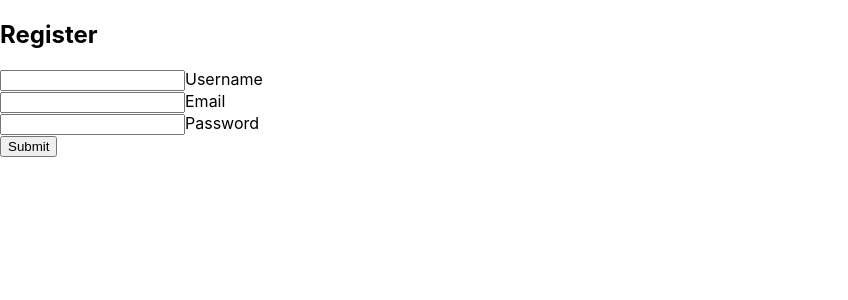
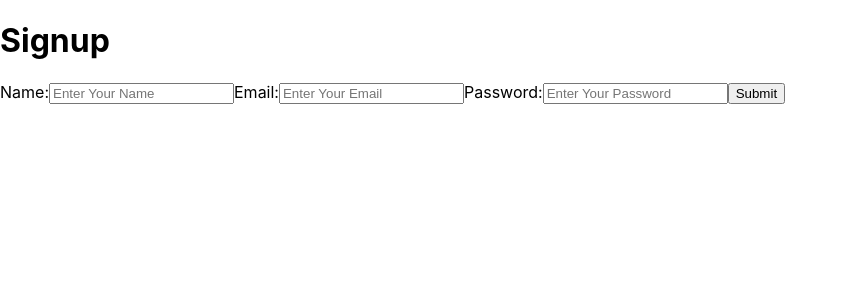
Before and after one commit to kaylinkhanal/premiumChat, a React (Create React App) app in the folder client/: page / in a window 1280 px wide. Shown: the top 300 px of the page, without its empty margins (0-848 px from the left). Built offline with nearby package versions, Linux system fonts and the light colour scheme.

Commit message:
FormikYupRegister Validation Done

```diff
--- a/client/src/containers/Register.jsx
+++ b/client/src/containers/Register.jsx
@@ -1,60 +1,132 @@
-//import "./register.css";
-// import './Login'
-// import { Link} from "react-router-dom";
-import { useState } from "react";
+// import { useState } from "react";
+// function Register() {
+//   const [name, setname] = useState("");
+//   const [email, setemail] = useState("");
+//   const [password, setpassword] = useState("");
 
+//   const callingFunc = (e) => {
+//     const requestOptions = {
+//       method: "POST",
+//       headers: { "Content-Type": "application/json" },
+//       body: JSON.stringify({
+//         name: name,
+//         email: email,
+//         password: password,
+//       }),
+//     };
+//     fetch("http://localhost:3001/register", requestOptions);
+//   };
+
+//   return (
+//     <div className="login-box">
+//       <h2>Register</h2>
+//         <div className="user-box">
+//           <input
+//             type="text"
+//             name="name"
+//             onKeyUp={(e) => setname(e.target.value)}
+//           />
+//           <label>Username</label>
+//         </div>
+//         <div className="user-box">
+//           <input
+//             type="text"
+//             name="email"
+//             onKeyUp={(e) => setemail(e.target.value)}
+//           />
+//           <label>Email</label>
+//         </div>
+//         <div className="user-box">
+//           <input
+//             type="password"
+//             name="password"
+//             onKeyUp={(e) => setpassword(e.target.value)}
+//           />
+//           <label>Password</label>
+//         </div>
+
+//         <button  onClick={()=>callingFunc()}>Submit</button>
+
+//     </div>
+//   );
+// }
+// export default Register;
+
+
+import React from 'react';
+import { Formik, Form, Field } from 'formik';
+import * as Yup from 'yup';
 function Register() {
-  const [name, setname] = useState("");
-  const [email, setemail] = useState("");
-  const [password, setpassword] = useState("");
 
-  const callingFunc = (e) => {
+
+
+
+  const callingFunc = (values) => {
         const requestOptions = {
           method: "POST",
           headers: { "Content-Type": "application/json" },
           body: JSON.stringify({
-        name: name,
-        email: email,
-        password: password,
+            name:values.name ,
+            email:values.email,
+            password: values.password,
           }),
         };
         fetch("http://localhost:3001/register", requestOptions);
       };
 
-  return (
-    <div className="login-box">
-      <h2>Register</h2>
-        <div className="user-box">
-          <input
-            type="text"
-            name="name"
-            onKeyUp={(e) => setname(e.target.value)}
-          />
-          <label>Username</label>
+
+      const SignupSchema = Yup.object().shape({
+        name: Yup.string()
+          .min(1, 'Too Short!')
+          .max(20, 'Too Long!'),
+          // .required('Required'),
+        email: Yup.string().email('Invalid email').required('Required'),
+        password: Yup.string()
+        .min(2, 'Too Short!')
+        .max(50, 'Too Long!')
+        .required('Required'),
+      });
+return(
+  <div>
+    <h1>Signup</h1>
+    <Formik
+      initialValues={{
+       name : '',
+       email: '',
+        password: '',
+
+      }}
+      validationSchema={SignupSchema}
+      onSubmit={values => {
+        // same shape as initial values
+        console.log(values);
+        callingFunc(values)
+      }}
+    >
+      {({ errors, touched }) => (
+        <Form>
+ <label>Name:</label>
+          <Field name="name"  placeholder="Enter Your Name"/>
+
+          {errors.name && touched.name ? (
+            <div>{errors.name}</div>
+          ) : null}
+       <label>Email:</label>
+          <Field name="email" type="email"  placeholder="Enter Your Email"/>
+
+          {errors.email && touched.email ? <div>{errors.email}</div> : null}
+ <label>Password:</label>
+          <Field name="password"  placeholder="Enter Your Password"/>
+
+          {errors.password && touched.password ? (
+            <div>{errors.password}</div>
+          ) : null}
+          <button type="submit"
+          onClick={()=>callingFunc()}
+          >Submit</button>
+        </Form>
+      )}
+    </Formik>
   </div>
-        <div className="user-box">
-          <input
-            type="text"
-            name="email"
-            onKeyUp={(e) => setemail(e.target.value)}
-          />
-          <label>Email</label>
-        </div>
-        <div className="user-box">
-          <input
-            type="password"
-            name="password"
-            onKeyUp={(e) => setpassword(e.target.value)}
-          />
-          <label>Password</label>
-        </div>
-        {/* <div class="user-box">
-        <input type="password" name="" required=""/>
-        <label>Confirm Password</label>
-      </div> */}
-        <button  onClick={()=>callingFunc()}>Submit</button>
-        {/* <Link to="/">Already have an Account?</Link> */}
-    </div>
-  );
-}
+)}
 export default Register;
```
Also changed, not shown: 1 other file (tests, documents, lock files or other folders). Lines whose indentation alone changed are shown as unchanged.
